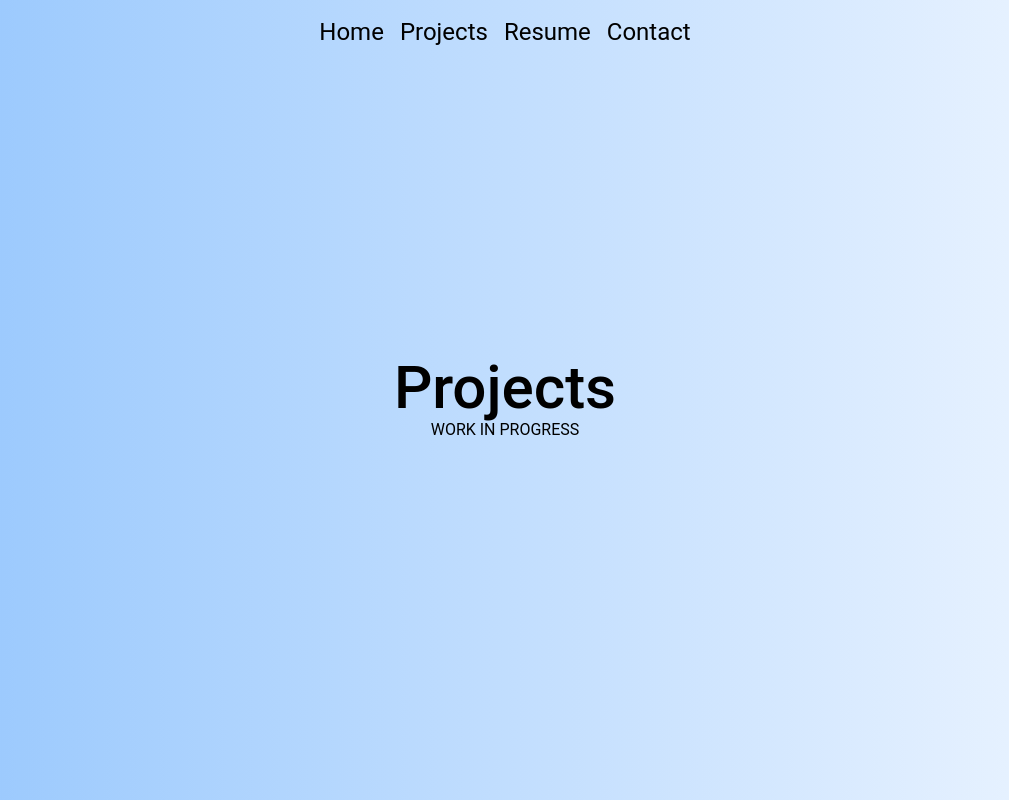
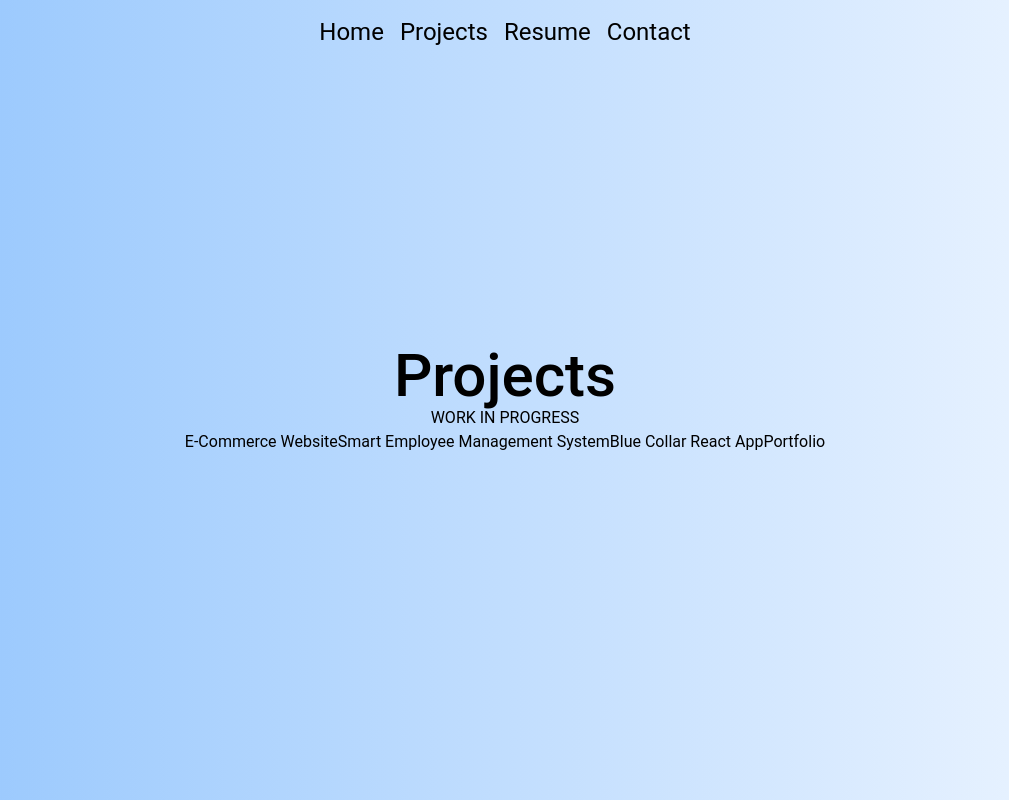
Before and after one commit to JaiveerS/portfolio, a React (Create React App) app: page /projects in a window 1280 px wide. Shown: the whole page, without its empty margins (135-1144 px from the left). Built offline with nearby package versions, Linux system fonts and the light colour scheme; the HTML template or start-up script is replaced by a standard one.

Commit message:
added relevant links to projects

```diff
--- a/src/components/Projects.jsx
+++ b/src/components/Projects.jsx
@@ -7,7 +7,10 @@ export default function Projects() {
                 <h1 className="text-6xl font-medium">Projects</h1>
                 <p>WORK IN PROGRESS</p>
                 <div>
-
+                    <a target="_blank" href="http://140.238.147.51/">E-Commerce Website</a>
+                    <a target="_blank" href="https://employee-managment-f5252.web.app/login">Smart Employee Management System</a>
+                    <a target="_blank" href="http://140.238.155.208/">Blue Collar React App</a>
+                    <a target="_blank" href="https://jaiveer.netlify.app/">Portfolio</a>
                 </div>
             </div>
         </div>
```
